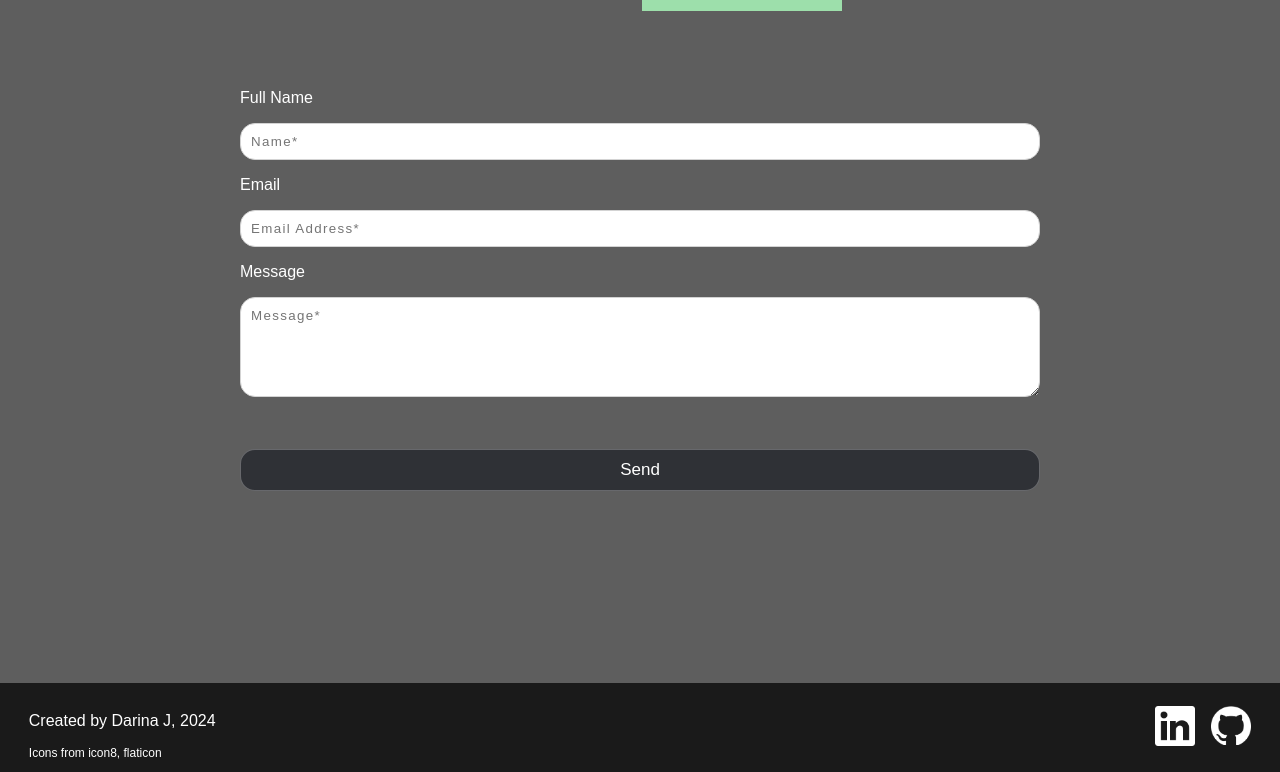
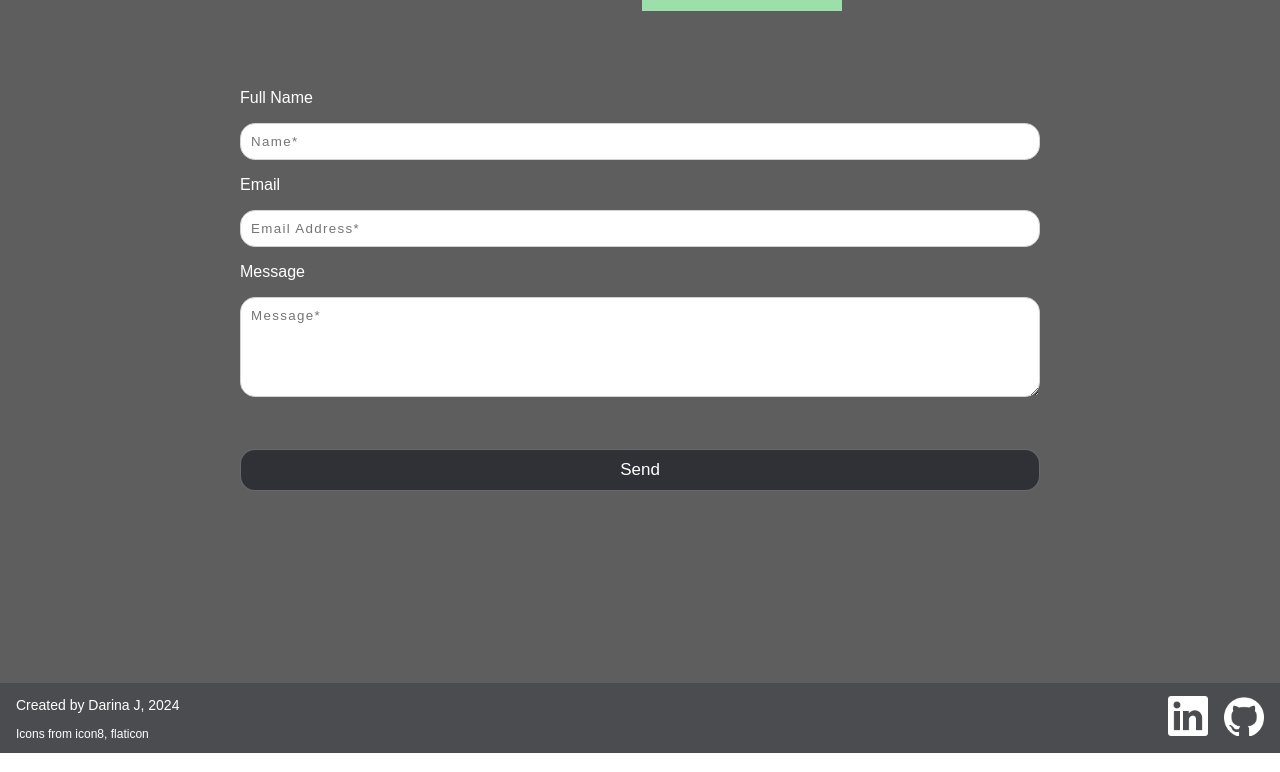
Before and after one commit to darinaJur/portfolio, a Next.js app: page / in a window 1280 px wide. Shown: the part 2643-3415 px from the top of the page. Built offline with nearby package versions, Linux system fonts and the light colour scheme; a web font is replaced by a local one.

Commit message:
change footer design

```diff
--- a/src/app/components/Footer/Footer.scss
+++ b/src/app/components/Footer/Footer.scss
@@ -1,13 +1,15 @@
 .footer-container {
-  background-color: var(--color-bg);
+  // background-color: var(--color-bg);
+  background-color: #4B4C50;
   color: white;
-  padding: 0.8rem;
+  // padding: 0.5rem 0rem;
   display: flex;
   justify-content: center;
   align-items: center;
   bottom: 0;
   left: 0;
   right: 0;
+  margin: 0;
 }
 
 .footer-content-container {
@@ -16,6 +18,7 @@
   align-items: center;
   width: 100%;
   padding: 0 1rem;
+  font-size: 14px;
 }
 
 .footer-logos-container {
@@ -33,13 +36,16 @@
   }
 }
 
-.thankyou-icons {
-  font-size: 12px;
+.footer-text-container {
+  padding: 0;
   margin: 0;
-  padding: 0;
 
-  a {
-    color: white;
-    text-decoration: none;
+  .thankyou-icons {
+    font-size: 12px;
+
+    a {
+      color: white;
+      text-decoration: none;
+    }
   }
 }
```
